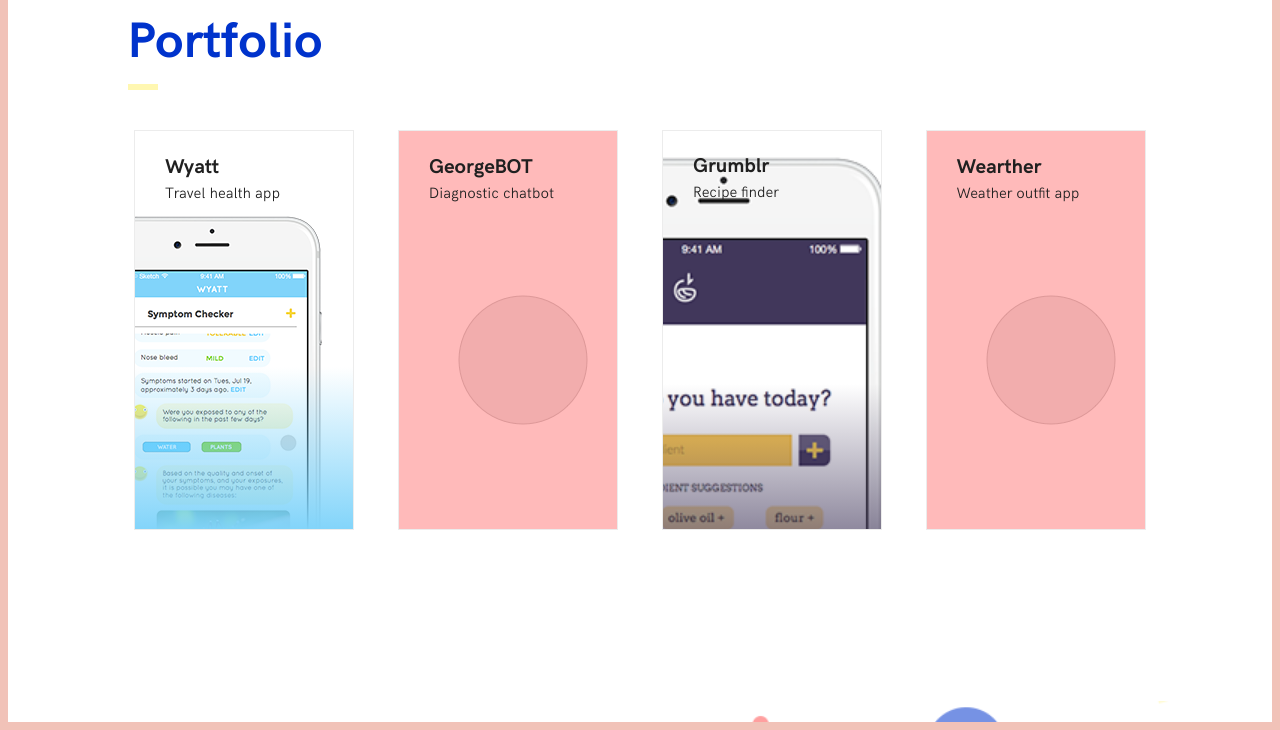
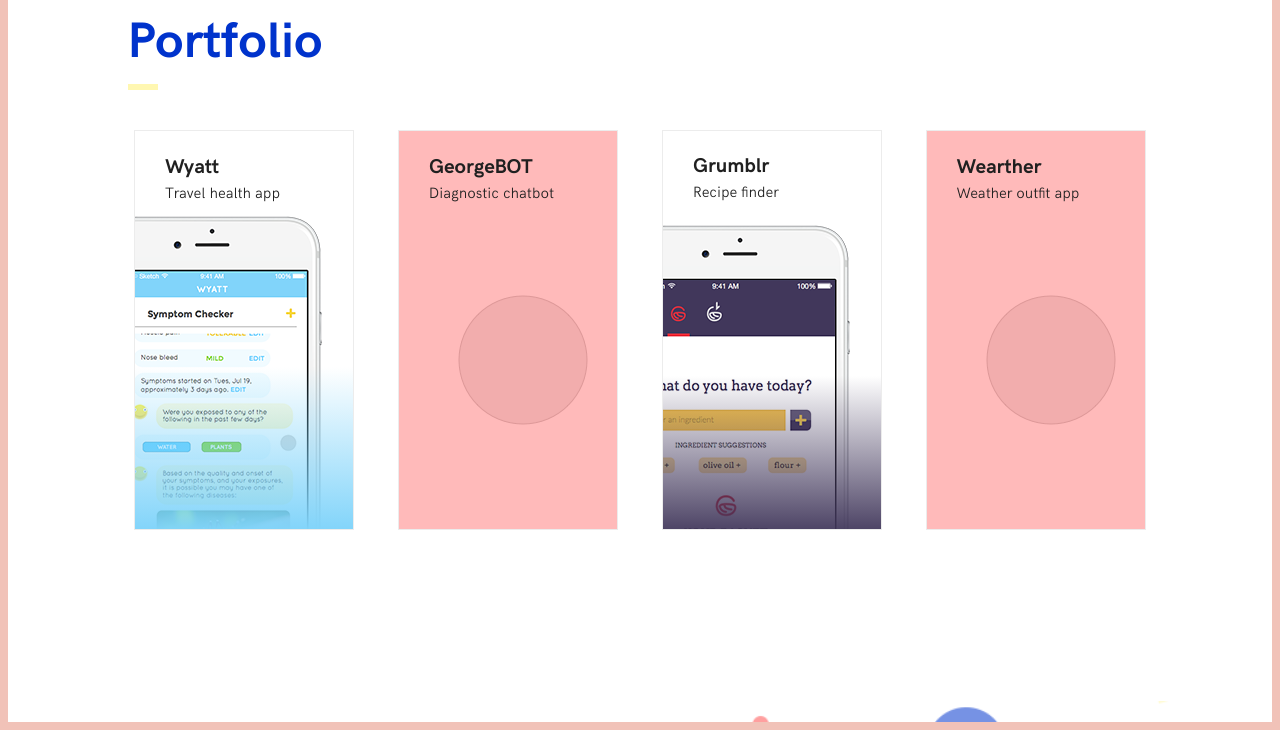
Before and after one commit to jmagbitang/3awebsite, a plain HTML site: page index.html in a window 1280 px wide. In both pictures the pointer is over the element 772 px from the left and 1229 px from the top of the page. Shown: the part 899-1629 px from the top of the page. Drawn offline with nearby package versions, Linux system fonts and the light colour scheme.

Commit message:
grumblr poster

```diff
--- a/styles.css
+++ b/styles.css
@@ -344,13 +344,7 @@ margin-top: 10px;
         transition: margin 0.3s ease;
 }
 #grumblr:hover {
-  transform: scale(1.5);
-  -moz-transform: scale(1.5);
-  -webkit-transform: scale(1.5);
-  -o-transform: scale(1.5);
-  -ms-transform: scale(1.5); /* IE 9 */
-  -ms-filter: "progid:DXImageTransform.Microsoft.Matrix(M11=1.5, M12=0, M21=0, M22=1.5, SizingMethod='auto expand')"; /* IE8 */
-   filter: progid:DXImageTransform.Microsoft.Matrix(M11=1.5, M12=0, M21=0, M22=1.5, SizingMethod='auto expand'); /* IE6 and 7 */
+margin-top: 10px;
 }
 
 #wearther {
```
